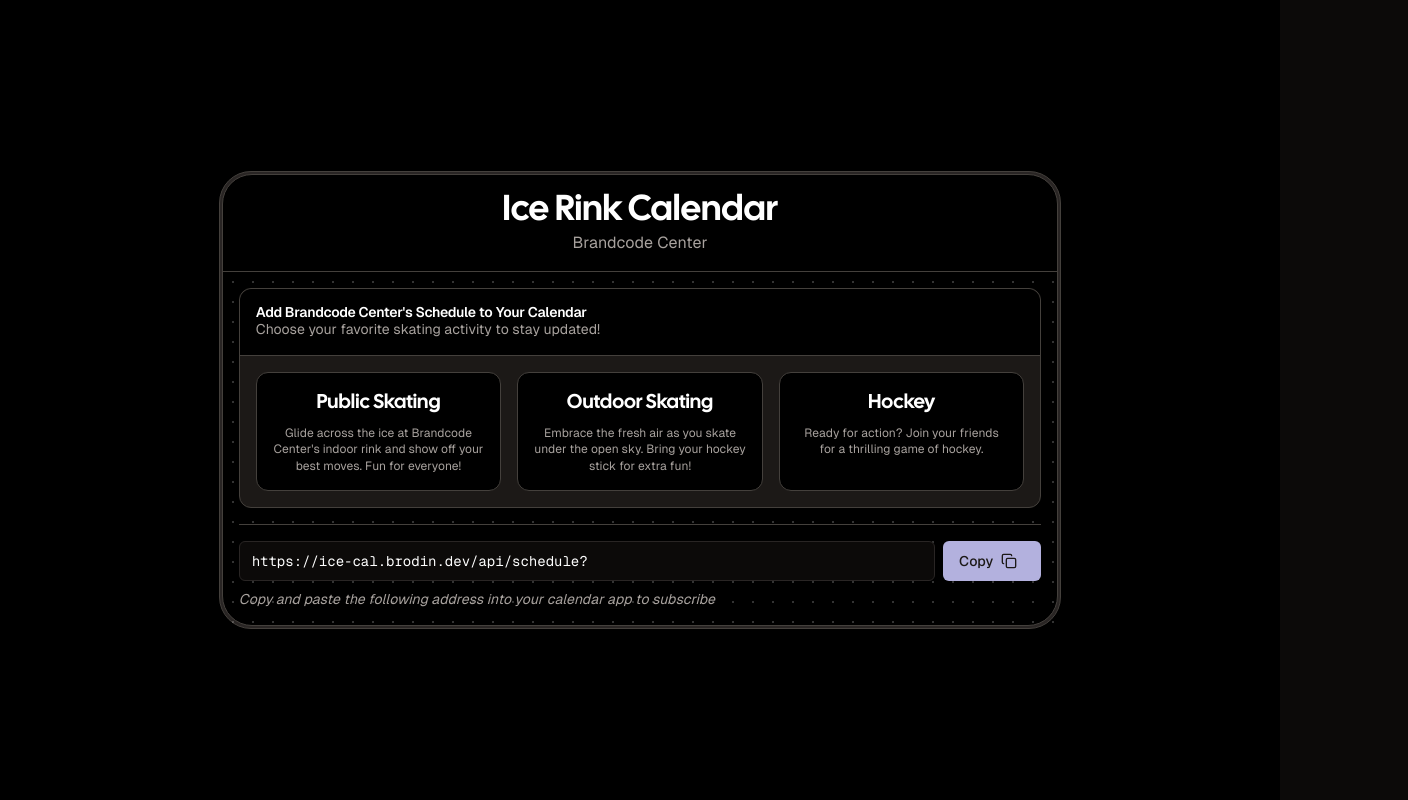
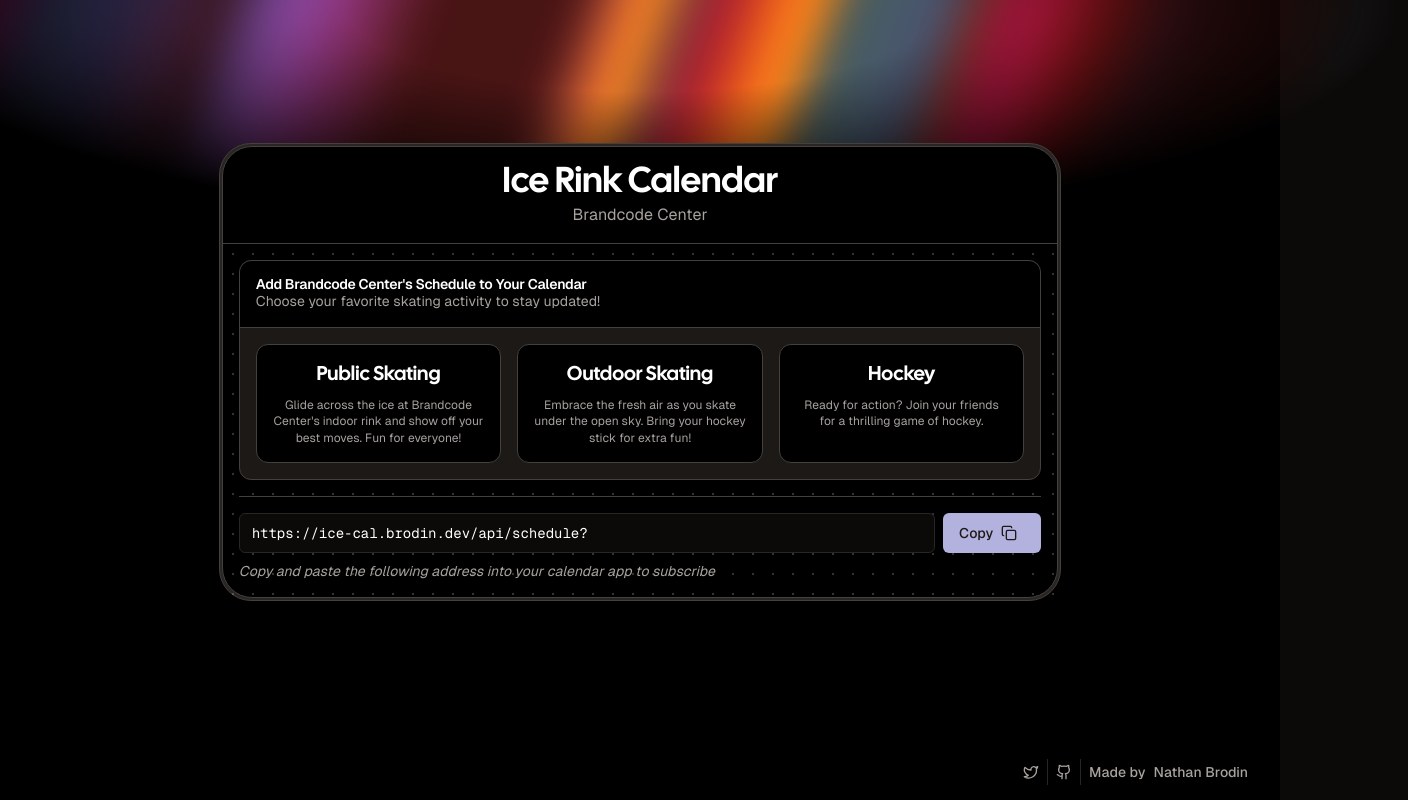
Before and after one commit to NathanBrodin/ice-cal, a Next.js app: page / in a window 1280 px wide. Shown: the whole page, 1408 px wide, since content can reach past the window. Built offline with nearby package versions, Linux system fonts and the light colour scheme.

Commit message:
feat: nothern lights and footer

```diff
--- a/app/page.tsx
+++ b/app/page.tsx
@@ -1,4 +1,7 @@
 import CopyButton from "@/components/copy-button";
+import NothernLights from "@/components/nothern-lights";
+import { Button } from "@/components/ui/button";
+import { GithubIcon, TwitterIcon } from "@/components/ui/icons";
 import { Input } from "@/components/ui/input";
 import { Separator } from "@/components/ui/separator";
 import { BookingType } from "@/lib/schedule";
@@ -37,8 +40,10 @@ export default async function Home({ searchParams }: Props) {
   }
 
   return (
-    <div className="w-screen h-[100dvh] bg-black font-geist text-white flex items-center justify-center p-2">
-      <div className="w-full md:w-2/3  rounded-[32px] border border-stone-700 bg-stone-800 p-[2px]">
+    <div className="w-screen h-[100dvh] bg-black font-geist text-white relative flex flex-col items-end">
+      <NothernLights />
+      <main className="flex items-center overflow-hidden justify-center p-2 relative w-full h-full">
+        <div className="w-full md:w-2/3 z-10 relative  rounded-[32px] border border-stone-700 bg-stone-800 p-[2px]">
           <div className="w-full h-full rounded-[30px] border border-stone-700 bg-black flex flex-col">
             <div className="w-full flex flex-col justify-center items-center mt-4">
               <h1 className="font-display text-2xl sm:text-4xl">
@@ -65,10 +70,12 @@ export default async function Home({ searchParams }: Props) {
                     className={`rounded-xl border border-stone-700 bg-black flex flex-col items-center p-4 transition-colors hover:bg-stone-900
                         ${selectedTypes.includes(BookingType.PUBLIC_SKATING) ? "ring-1 ring-[#b3b1de] bg-stone-700" : ""}`}
                   >
-                  <h3 className="font-display text-xl mb-2">Public Skating</h3>
+                    <h3 className="font-display text-xl mb-2">
+                      Public Skating
+                    </h3>
                     <p className="text-xs font-normal leading-snug text-stone-400 text-center">
-                    Glide across the ice at Brandcode Center&apos;s indoor rink
-                    and show off your best moves. Fun for everyone!
+                      Glide across the ice at Brandcode Center&apos;s indoor
+                      rink and show off your best moves. Fun for everyone!
                     </p>
                   </Link>
                   <Link
@@ -76,10 +83,12 @@ export default async function Home({ searchParams }: Props) {
                     className={`rounded-xl border border-stone-700 bg-black flex flex-col items-center p-4 transition-colors hover:bg-stone-900
                         ${selectedTypes.includes(BookingType.OUTDOOR_SKATING) ? "ring-1 ring-[#b3b1de] bg-stone-700" : ""}`}
                   >
-                  <h3 className="font-display text-xl mb-2">Outdoor Skating</h3>
+                    <h3 className="font-display text-xl mb-2">
+                      Outdoor Skating
+                    </h3>
                     <p className="text-xs font-normal leading-snug text-stone-400 text-center">
-                    Embrace the fresh air as you skate under the open sky. Bring
-                    your hockey stick for extra fun!
+                      Embrace the fresh air as you skate under the open sky.
+                      Bring your hockey stick for extra fun!
                     </p>
                   </Link>
 
@@ -90,8 +99,8 @@ export default async function Home({ searchParams }: Props) {
                   >
                     <h3 className="font-display text-xl mb-2">Hockey</h3>
                     <p className="text-xs font-normal leading-snug text-stone-400 text-center">
-                    Ready for action? Join your friends for a thrilling game of
-                    hockey.
+                      Ready for action? Join your friends for a thrilling game
+                      of hockey.
                     </p>
                   </Link>
                 </div>
@@ -115,6 +124,29 @@ export default async function Home({ searchParams }: Props) {
             </div>
           </div>
         </div>
+      </main>
+      <footer className="p-2 gap-2 items-center hidden sm:flex">
+        <Link href="https://twitter.com/nathan_brodin" target="_blank">
+          <TwitterIcon className="size-4 text-stone-400" />
+        </Link>
+        <Separator orientation="vertical" className="h-2/3" />
+        <Link href="https://github.com/nathanbrodin/ice-cal" target="_blank">
+          <GithubIcon className="size-4 text-stone-400" />
+        </Link>
+        <Separator orientation="vertical" className="h-2/3" />
+        <p className="text-primary whitespace-nowrap  text-sm text-stone-400 font-medium">
+          Made by
+          <Button
+            variant="link"
+            asChild
+            className="-translate-x-2 text-stone-400"
+          >
+            <Link href="https://brodin.dev" target="_blank">
+              Nathan Brodin
+            </Link>
+          </Button>
+        </p>
+      </footer>
     </div>
   );
 }
--- /dev/null
+++ b/components/nothern-lights.tsx
@@ -0,0 +1,35 @@
+// Stole the CSS from Vercel's website, based on this tweet: https://x.com/JohnPhamous/status/1831380516509278561
+export default function NothernLights() {
+  return (
+    <div
+      className="pointer-events-none absolute overflow-clip top-0 -translate-y-10 left-1/2 -translate-x-1/2 w-[120%] bg-red-500 h-1/3 "
+      style={{
+        maskImage:
+          "radial-gradient(ellipse at 50% 18%, black 27%, transparent 70%)",
+      }}
+    >
+      <div className="overflow-hidden absolute inset-0">
+        <div
+          className="absolute -inset-[10px] blur-[20px] opacity-70 overflow-hidden text-black invert-0  transition-opacity duration-500 "
+          style={{
+            transform: "translate3d(0, 0, 0)",
+            backgroundImage:
+              "repeating-linear-gradient(110deg, #000 0%, #000 7%, transparent 10%, transparent 12%, #000 19%), repeating-linear-gradient(110deg, oklch(43.35% 0.1055 180.97) 10%, oklch(57.61% 0.2321 258.23) 15%, oklch(55.5% 0.2186 306.12) 20%, oklch(63.52% 0.2346 1.01) 25%, oklch(81.87% 0.1969 76.46) 30%)",
+            backgroundSize: "120%, 200%",
+            backgroundPosition: "50% 50%, 50% 50%",
+          }}
+        >
+          <div
+            className="absolute h-full w-[300%] mix-blend-difference animate-nothern-lights"
+            style={{
+              backgroundImage:
+                "repeating-linear-gradient(110deg, #000 0%, #000 7%, transparent 10%, transparent 12%, #000 19%), repeating-linear-gradient(110deg, oklch(43.35% 0.1055 180.97) 10%, oklch(57.61% 0.2321 258.23) 15%, oklch(55.5% 0.2186 306.12) 20%, oklch(63.52% 0.2346 1.01) 25%, oklch(81.87% 0.1969 76.46) 30%)",
+              backgroundSize: "100%, 100%",
+              backgroundPosition: "50% 50%",
+            }}
+          ></div>
+        </div>
+      </div>
+    </div>
+  );
+}
--- /dev/null
+++ b/components/ui/icons.tsx
@@ -0,0 +1,34 @@
+export const GithubIcon = (props: React.SVGProps<SVGSVGElement>) => (
+  <svg
+    xmlns="http://www.w3.org/2000/svg"
+    width="24"
+    height="24"
+    viewBox="0 0 24 24"
+    fill="none"
+    stroke="currentColor"
+    stroke-width="2"
+    stroke-linecap="round"
+    stroke-linejoin="round"
+    {...props}
+  >
+    <path d="M15 22v-4a4.8 4.8 0 0 0-1-3.5c3 0 6-2 6-5.5.08-1.25-.27-2.48-1-3.5.28-1.15.28-2.35 0-3.5 0 0-1 0-3 1.5-2.64-.5-5.36-.5-8 0C6 2 5 2 5 2c-.3 1.15-.3 2.35 0 3.5A5.403 5.403 0 0 0 4 9c0 3.5 3 5.5 6 5.5-.39.49-.68 1.05-.85 1.65-.17.6-.22 1.23-.15 1.85v4" />
+    <path d="M9 18c-4.51 2-5-2-7-2" />
+  </svg>
+);
+
+export const TwitterIcon = (props: React.SVGProps<SVGSVGElement>) => (
+  <svg
+    xmlns="http://www.w3.org/2000/svg"
+    width="24"
+    height="24"
+    viewBox="0 0 24 24"
+    fill="none"
+    stroke="currentColor"
+    stroke-width="2"
+    stroke-linecap="round"
+    stroke-linejoin="round"
+    {...props}
+  >
+    <path d="M22 4s-.7 2.1-2 3.4c1.6 10-9.4 17.3-18 11.6 2.2.1 4.4-.6 6-2C3 15.5.5 9.6 3 5c2.2 2.6 5.6 4.1 9 4-.9-4.2 4-6.6 7-3.8 1.1 0 3-1.2 3-1.2z" />
+  </svg>
+);
--- a/tailwind.config.ts
+++ b/tailwind.config.ts
@@ -9,6 +9,16 @@ export default {
   ],
   theme: {
     extend: {
+      keyframes: {
+        "nothern-lights-kf": {
+          "0%": { transform: "translateX(0)" },
+          "100%": { transform: "translateX(-50%)" },
+        },
+      },
+      animation: {
+        "nothern-lights":
+          "nothern-lights-kf 23s cubic-bezier(.15, 0, .85, 1) infinite alternate",
+      },
       fontFamily: {
         display: ["var(--font-calsans)"],
         geist: ["var(--font-geist-sans)"],
```
Lines whose indentation alone changed are shown as unchanged.
